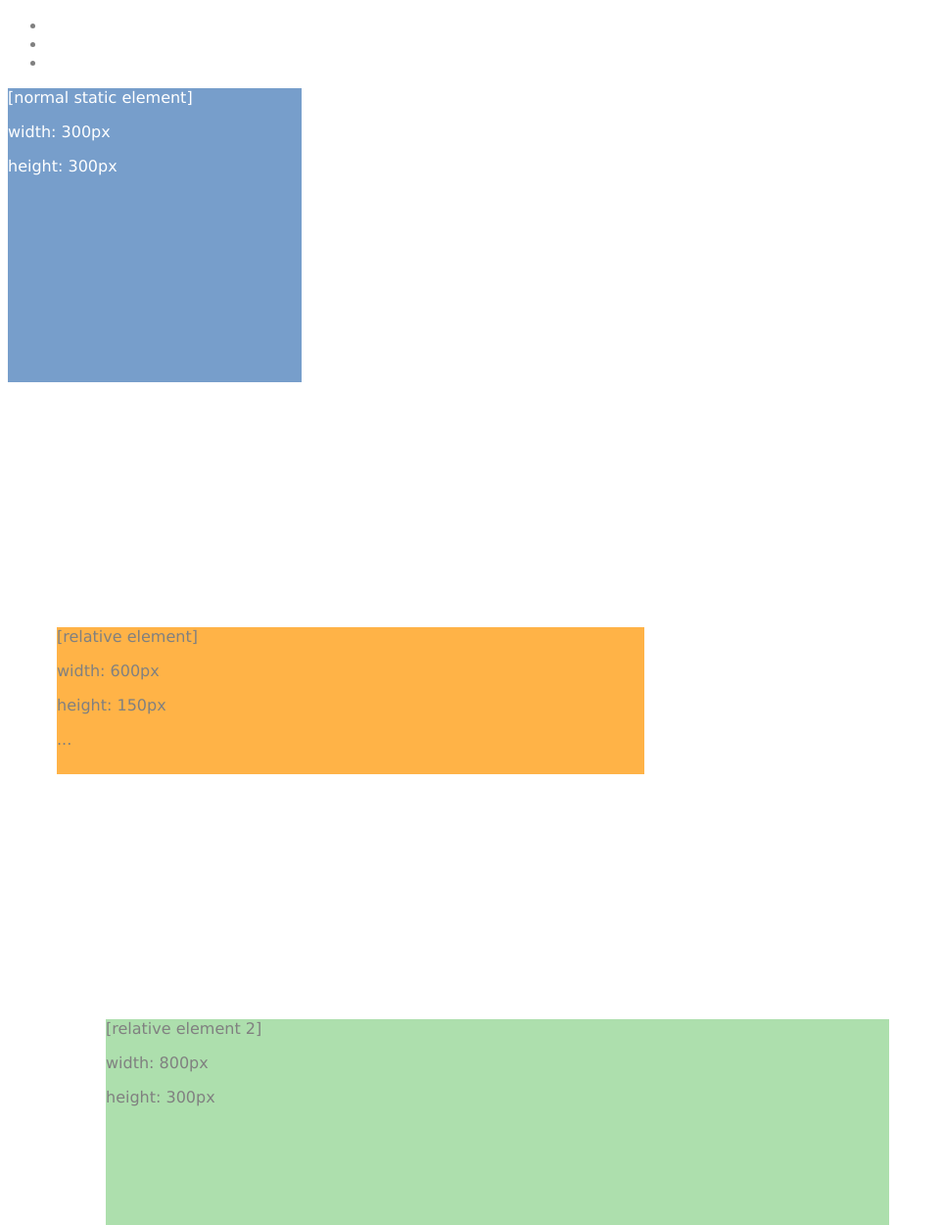
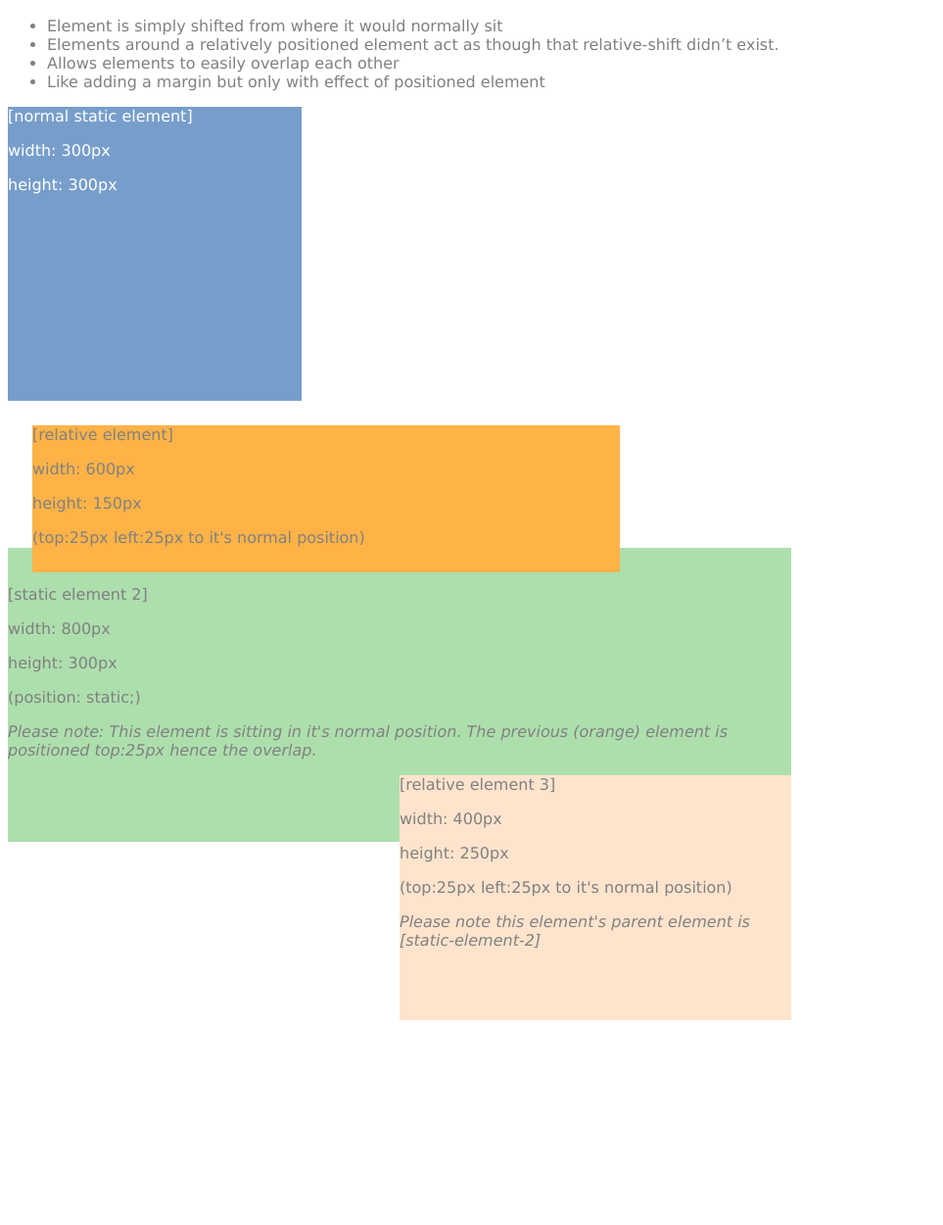
Before and after one commit to lazlojuly/css-katas, a plain HTML site: page position/relative.html in a window 1280 px wide. Shown: the part 50-1300 px from the top of the page at 98% size, without its empty margins (0-963 px from the left). After the commit the page ends 1091 px from the top, so only its background shows below. Drawn offline with Linux system fonts and the light colour scheme.

Commit message:
Finalising static page

```diff
--- a/position/relative.css
+++ b/position/relative.css
@@ -12,17 +12,14 @@ div {
 
 #relative-element-1 {
 	position: relative;
-	top: 250px;
-	left: 50px;
+	top: 25px;
+	left: 25px;
 	width: 600px;
 	height: 150px;
 	background-color: #FFB347; /* Pastel Orange */
 }
 
-#relative-element-2 {
-	position: relative;
-	top: 500px;
-	left: 100px;
+#static-element-2 {
 	width: 800px;
 	height: 300px;
 	background-color: #ADDFAD;
@@ -30,9 +27,9 @@ div {
 
 #relative-element-3 {
 	position: relative;
-	top: 250px;
-	left: 250px;
+	top: 0px;
+	left: 400px;
 	width: 400px;
-	height: 150px;
+	height: 250px;
 	background-color: #FFE4CD; /* Lumber */
 }
--- a/position/relative.html
+++ b/position/relative.html
@@ -22,9 +22,10 @@
 
 	<div id="description">
 		<ul>
-			<li></li>
-			<li></li>
-			<li></li>
+			<li>Element is simply shifted from where it would normally sit</li>
+			<li>Elements around a relatively positioned element act as though that relative-shift didn’t exist.</li>
+			<li>Allows elements to easily overlap each other</li>
+			<li>Like adding a margin but only with effect of positioned element</li>
 		</ul>
 	</div>
 
@@ -33,24 +34,33 @@
 		<p>width: 300px</p>
 		<p>height: 300px</p>
 	</div>
+
 	<div id="relative-element-1">
 		[relative element]
 		<p>width: 600px</p>
 		<p>height: 150px</p>
-		<p>...</p>
+		<p>(top:25px left:25px to it's normal position)</p>
 	</div>
 
-	<div id="relative-element-2">
-		[relative element 2]
+	<div id="static-element-2">
+		<br>
+		<br>
+		[static element 2]
 		<p>width: 800px</p>
 		<p>height: 300px</p>
-		<p></p>
+		<p>(position: static;)</p>
+		<p><i>
+			Please note: This element is sitting in it's normal position.
+			The previous (orange) element is positioned top:25px hence
+			the overlap.
+		</i></p>
 
 		<div id="relative-element-3">
 			[relative element 3]
 			<p>width: 400px</p>
-			<p>height: 150px</p>
-			<p></p>
+			<p>height: 250px</p>
+			<p>(top:25px left:25px to it's normal position)</p>
+			<p><i>Please note this element's parent element is [static-element-2]</i></p>
 		</div>
 	</div>
 
```
